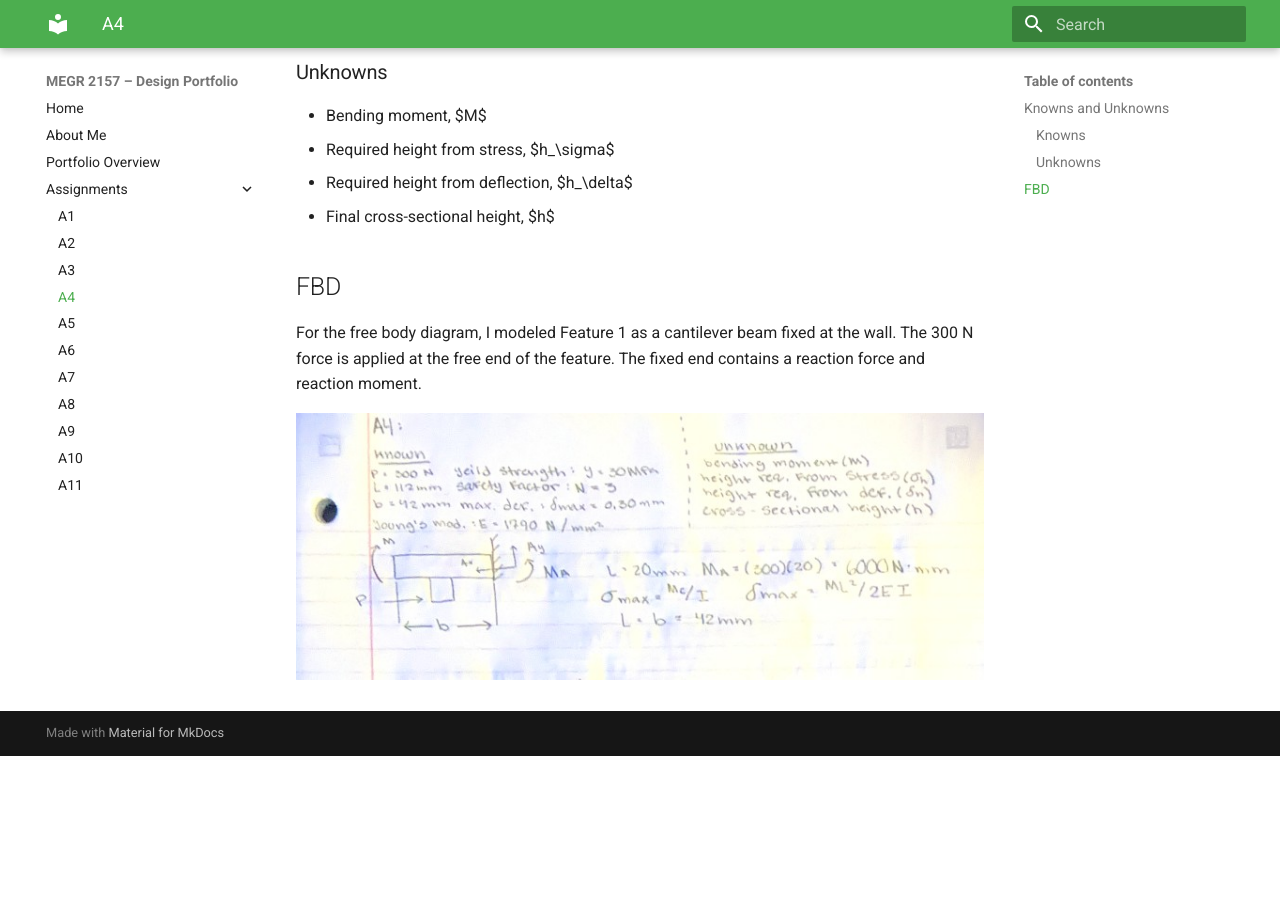
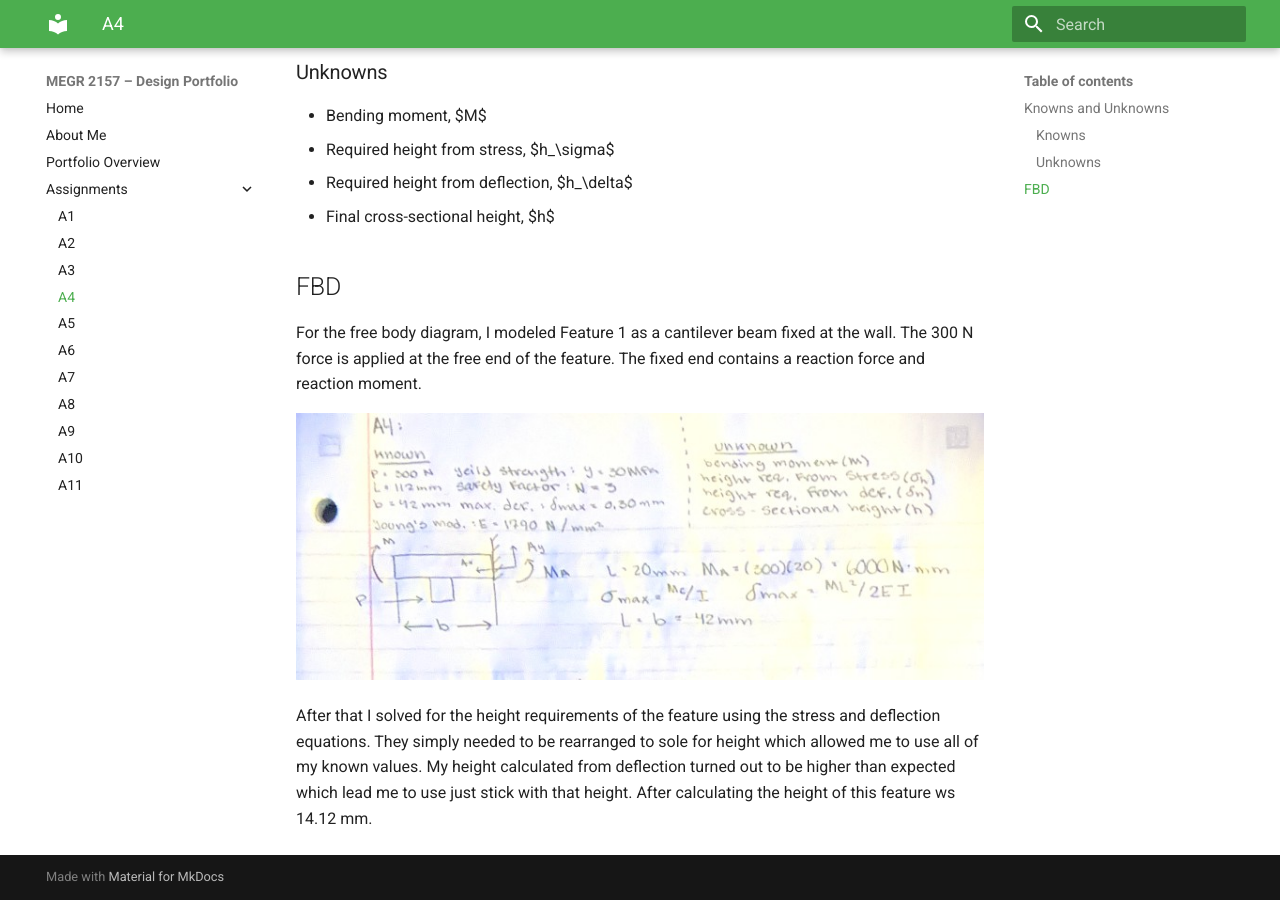
Before and after one commit to gmclean04/Mclean-MEGR-2156-Portfolio, an MkDocs documentation site: the page built from docs/assignments/A04/index.md, in a window 1280 px wide and 900 px high, scrolled down 1404 px. Built offline with MkDocs 1.6.1 and Material for MkDocs 9.7.7, drawn with Linux system fonts in a browser that asks for light colours; before the commit the page ends 2160 px from its top, so only the background shows below that.

Commit message:
Update index.md

```diff
--- a/docs/assignments/A04/index.md
+++ b/docs/assignments/A04/index.md
@@ -34,3 +34,5 @@ The first feature is the part of the mount that connects to the motor. I decided
 For the free body diagram, I modeled Feature 1 as a cantilever beam fixed at the wall. The 300 N force is applied at the free end of the feature. The fixed end contains a reaction force and reaction moment.
 
 ![image alt](https://github.com/gmclean04/Mclean-MEGR-2156-Portfolio/blob/20b3585e121eefba31f2bf84debc4dc610c6aa69/docs/assignments/A04/SS_3.jpg)
+
+After that I solved for the height requirements of the feature using the stress and deflection equations. They simply needed to be rearranged to sole for height which allowed me to use all of my known values. My height calculated from deflection turned out to be higher than expected which lead me to use just stick with that height. After calculating the height of this feature ws 14.12 mm.
```
